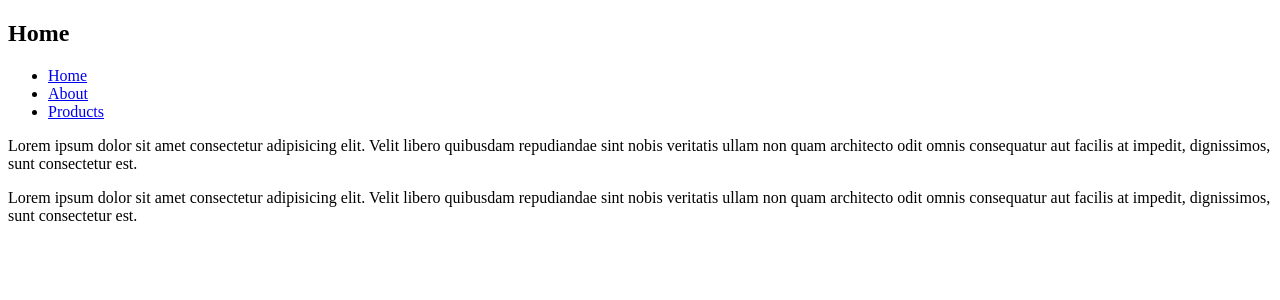
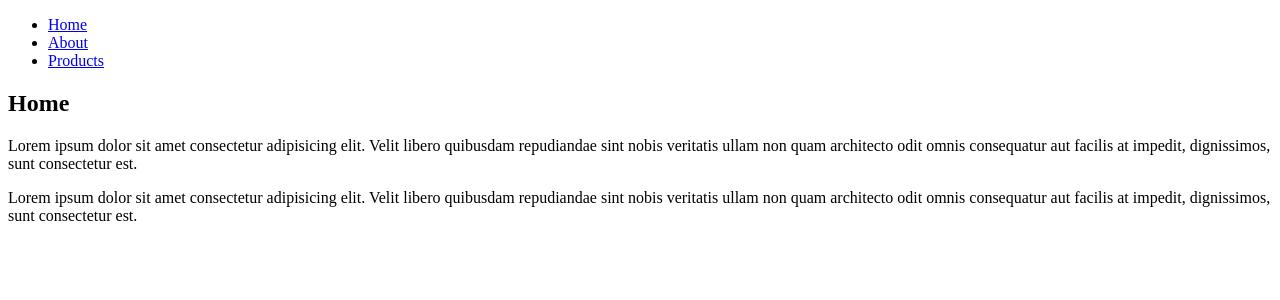
Before and after one commit to hamidreza121212/woocommerce, a Nuxt app: page / in a window 1280 px wide. Shown: the top 300 px of the page. Built offline with nearby package versions, Linux system fonts and the light colour scheme.

Commit message:
add layouts

```diff
--- /dev/null
+++ b/layouts/default.vue
@@ -0,0 +1,33 @@
+<template>
+    <div>
+        <header>
+            <nav>
+                <ul>
+                    <li>
+                        <NuxtLink to="/">Home</NuxtLink>
+                        </li>
+                        <li>
+                        <NuxtLink to="/about">About</NuxtLink>
+                        </li>
+                        <li>
+                        <NuxtLink to="/products">Products</NuxtLink>
+                        </li>
+                </ul>
+            </nav>
+        </header>
+
+        <div>
+            <slot />
+        </div>
+
+    </div>
+</template>
+
+<script setup>
+
+</script>
+
+<style scoped>
+
+
+</style>
--- a/components/header.vue
+++ b/layouts/products.vue
@@ -9,12 +9,14 @@
                         <li>
                         <NuxtLink to="/about">About</NuxtLink>
                         </li>
-                        <li>
-                        <NuxtLink to="/products">Products</NuxtLink>
-                        </li>
                 </ul>
             </nav>
         </header>
+
+        <div>
+            <slot />
+        </div>
+
     </div>
 </template>
 
@@ -24,4 +26,5 @@
 
 <style scoped>
 
+
 </style>
--- a/pages/index.vue
+++ b/pages/index.vue
@@ -2,22 +2,6 @@
     <div>
 
         <h2>Home</h2>
-
-        <header>
-            <nav>
-                <ul>
-                    <li>
-                        <NuxtLink to="/">Home</NuxtLink>
-                        </li>
-                        <li>
-                        <NuxtLink to="/about">About</NuxtLink>
-                        </li>
-                        <li>
-                        <NuxtLink to="/products">Products</NuxtLink>
-                        </li>
-                </ul>
-            </nav>
-        </header>
 
         <p>Lorem ipsum dolor sit amet consectetur adipisicing elit. Velit libero quibusdam repudiandae sint nobis veritatis ullam non quam architecto odit omnis consequatur aut facilis at impedit, dignissimos, sunt consectetur est.</p>
         <p>Lorem ipsum dolor sit amet consectetur adipisicing elit. Velit libero quibusdam repudiandae sint nobis veritatis ullam non quam architecto odit omnis consequatur aut facilis at impedit, dignissimos, sunt consectetur est.</p>
--- a/pages/products/[slug].vue
+++ b/pages/products/[slug].vue
@@ -13,6 +13,10 @@
 
 const { slug } = useRoute().params
 
+definePageMeta({
+        layout: 'products'
+    })
+
 </script>
 
 <style scoped>
--- a/pages/products/index.vue
+++ b/pages/products/index.vue
@@ -11,6 +11,12 @@
 
 <script setup>
 
+    definePageMeta({
+        layout: 'products'
+    })
+
+
+
 </script>
 
 <style scoped>
```
